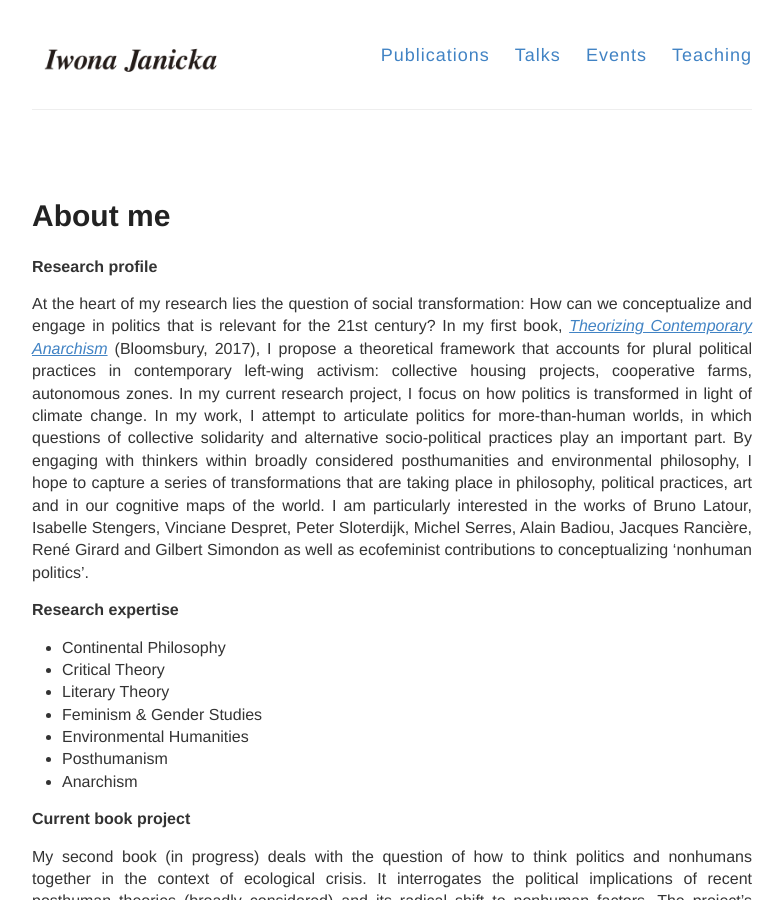
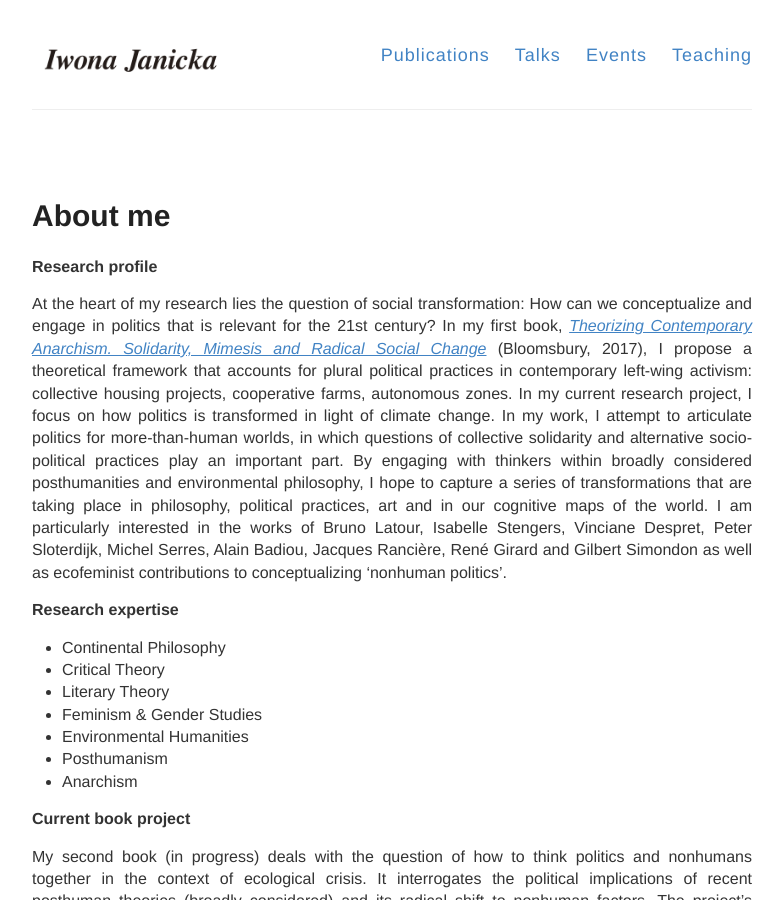
Before and after one commit to IJanicka/IJanicka.github.io, a Jekyll site: the page built from about.md, in a window 1280 px wide and 900 px high. Shown: the whole window, without its empty margins (248-1031 px from the left). Built offline with Jekyll 4.4.1, drawn with Linux system fonts in a browser that asks for light colours.

Commit message:
Update about.md

```diff
--- a/about.md
+++ b/about.md
@@ -6,7 +6,7 @@
 
 **Research profile**<br>
 
-At the heart of my research lies the question of social transformation: How can we conceptualize and engage in politics that is relevant for the 21st century? In my first book, [*Theorizing Contemporary Anarchism*](https://www.bloomsbury.com/uk/theorizing-contemporary-anarchism-9781474276191/) (Bloomsbury, 2017), I propose a theoretical framework that accounts for plural political practices in contemporary left-wing activism: collective housing projects, cooperative farms, autonomous zones. In my current research project, I focus on how politics is transformed in light of climate change. In my work, I attempt to articulate politics for more-than-human worlds, in which questions of collective solidarity and alternative socio-political practices play an important part. By engaging with thinkers within broadly considered posthumanities and environmental philosophy, I hope to capture a series of transformations that are taking place in philosophy, political practices, art and in our cognitive maps of the world. I am particularly interested in the works of Bruno Latour, Isabelle Stengers, Vinciane Despret, Peter Sloterdijk, Michel Serres, Alain Badiou, Jacques Rancière, René Girard and Gilbert Simondon as well as ecofeminist contributions to conceptualizing 'nonhuman politics'.<br>
+At the heart of my research lies the question of social transformation: How can we conceptualize and engage in politics that is relevant for the 21st century? In my first book, [*Theorizing Contemporary Anarchism. Solidarity, Mimesis and Radical Social Change*](https://www.bloomsbury.com/uk/theorizing-contemporary-anarchism-9781474276191/) (Bloomsbury, 2017), I propose a theoretical framework that accounts for plural political practices in contemporary left-wing activism: collective housing projects, cooperative farms, autonomous zones. In my current research project, I focus on how politics is transformed in light of climate change. In my work, I attempt to articulate politics for more-than-human worlds, in which questions of collective solidarity and alternative socio-political practices play an important part. By engaging with thinkers within broadly considered posthumanities and environmental philosophy, I hope to capture a series of transformations that are taking place in philosophy, political practices, art and in our cognitive maps of the world. I am particularly interested in the works of Bruno Latour, Isabelle Stengers, Vinciane Despret, Peter Sloterdijk, Michel Serres, Alain Badiou, Jacques Rancière, René Girard and Gilbert Simondon as well as ecofeminist contributions to conceptualizing 'nonhuman politics'.<br>
 
 **Research expertise**<br>
 * Continental Philosophy
```
